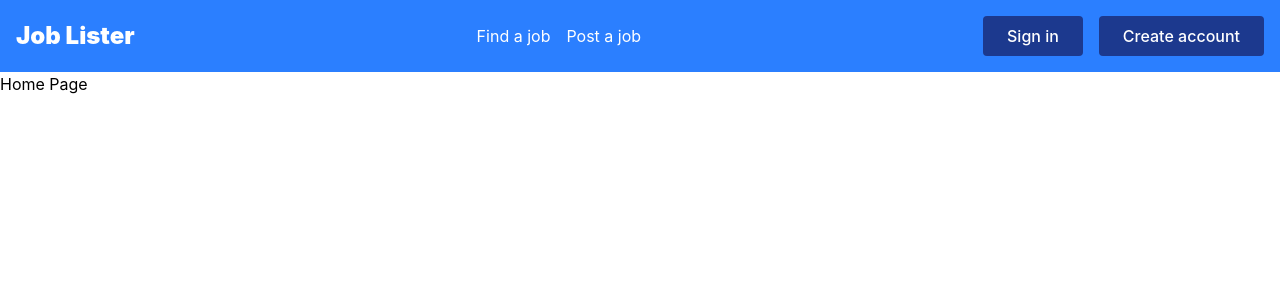
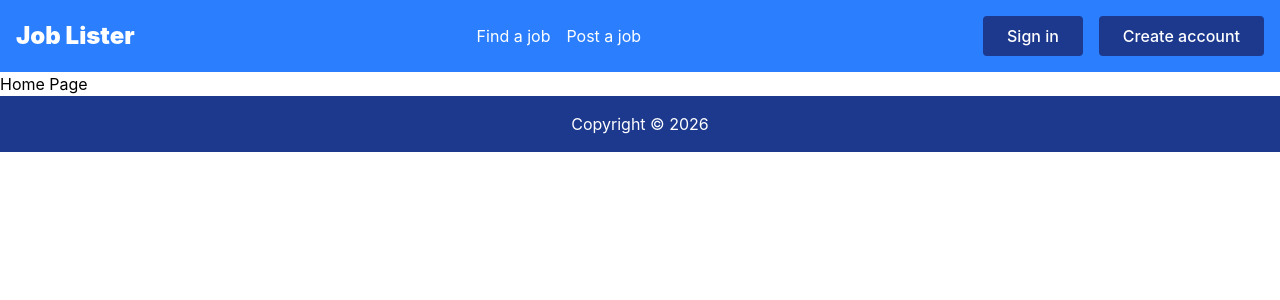
Before and after one commit to bradblanchette/job-listing-app, a Vue app in the folder job-listing-app/: page / in a window 1280 px wide. Shown: the top 300 px of the page. Built offline with nearby package versions, Linux system fonts and the light colour scheme.

Commit message:
Add Footer component to App.vue template

```diff
--- a/job-listing-app/src/app.vue
+++ b/job-listing-app/src/app.vue
@@ -1,8 +1,10 @@
 <script setup>
     import Header from './components/Header.vue'
+    import Footer from './components/Footer.vue'
 </script>
 
 <template>
     <Header />
     <RouterView />
+    <Footer />
 </template>
```
